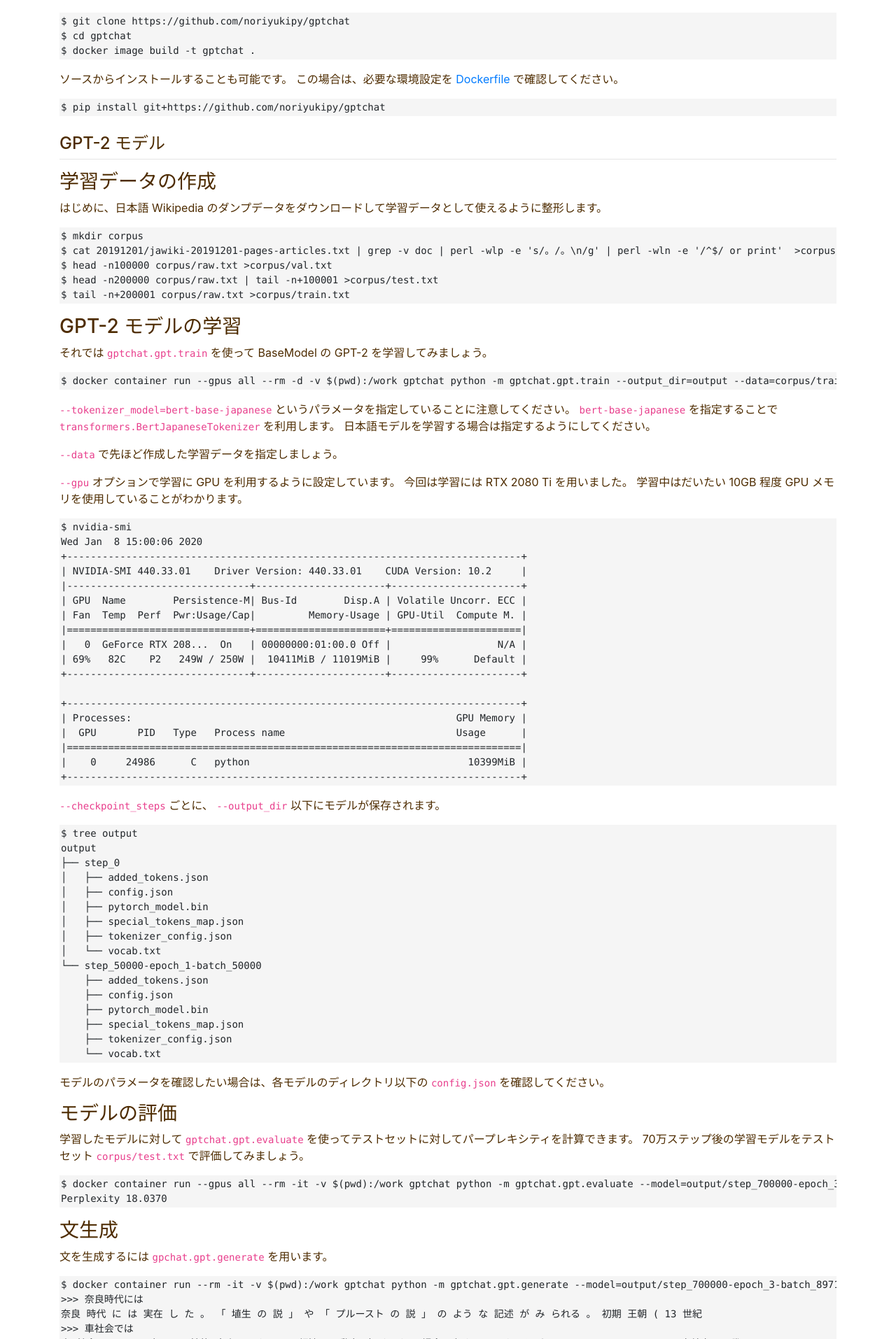
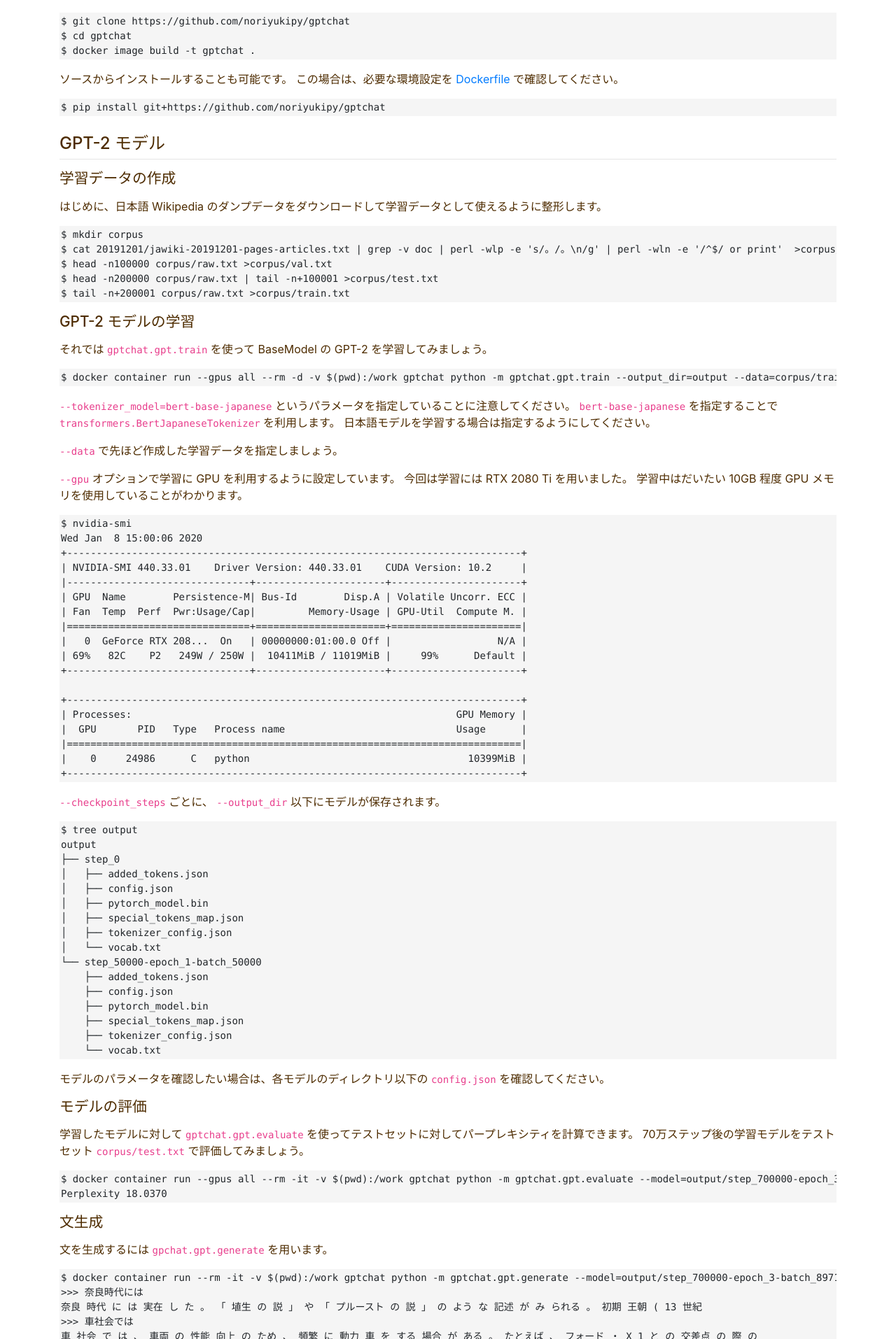
Before and after one commit to noriyukipy/blog, a Jekyll site: the page built from article/gptchat_howto_ja.md, in a window 1280 px wide. Shown: the part 2493-4407 px from the top of the page at 70% size. Built offline with Jekyll 4.4.1, drawn with Linux system fonts in a browser that asks for light colours; our own code applies the rules of GitHub Pages for plain Markdown files; comment, search, counter and statistics services are not loaded.

Commit message:
スタイルの修正

```diff
--- a/assets/css/main.css
+++ b/assets/css/main.css
@@ -58,6 +58,11 @@
     padding-bottom: 0.3em;
 }
 
+.h3, h3 {
+    font-size: 1.3em;
+    padding-bottom: 0.3em;
+}
+
 /* code */
 pre.highlight {
     background-color: rgb(245,245,245);
```
